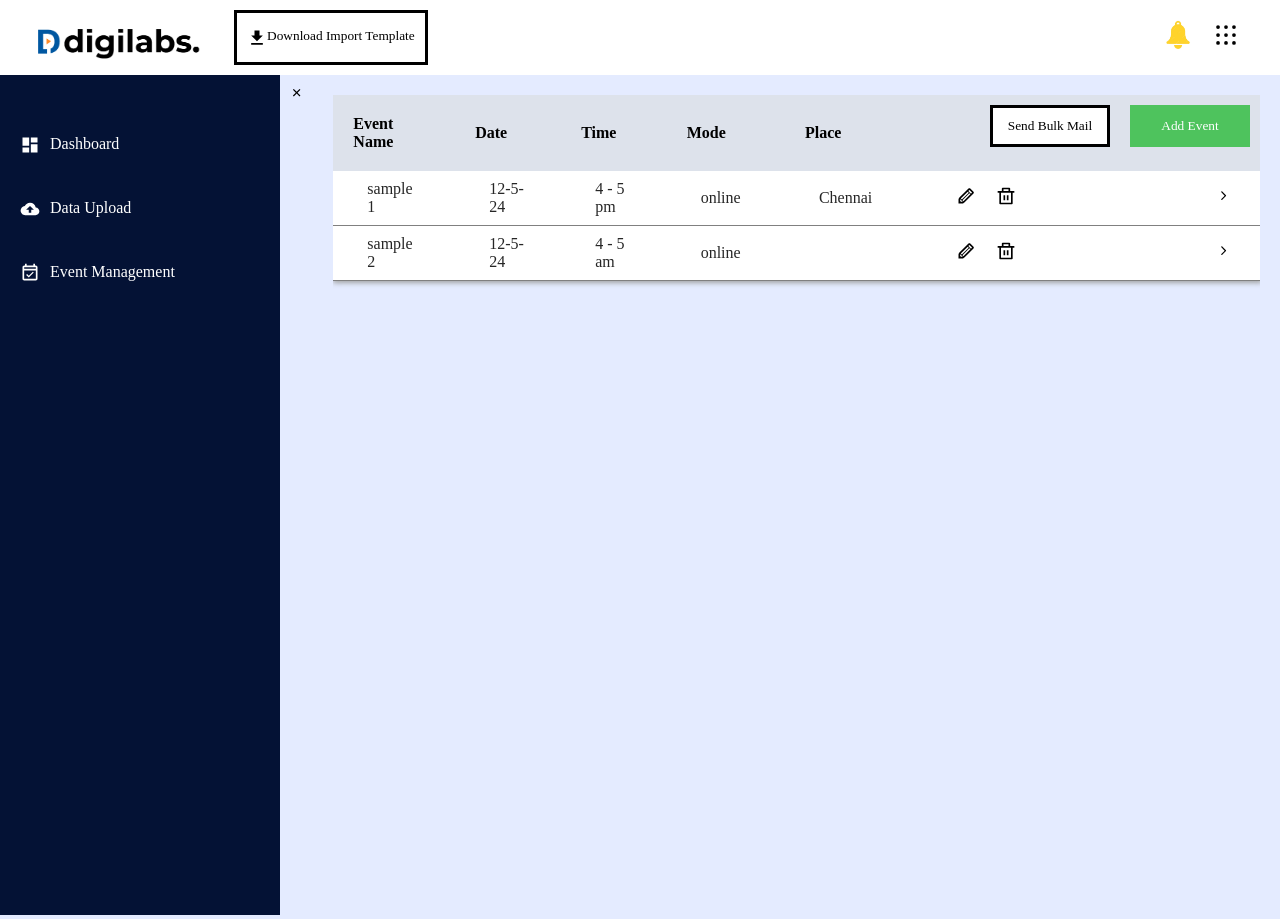
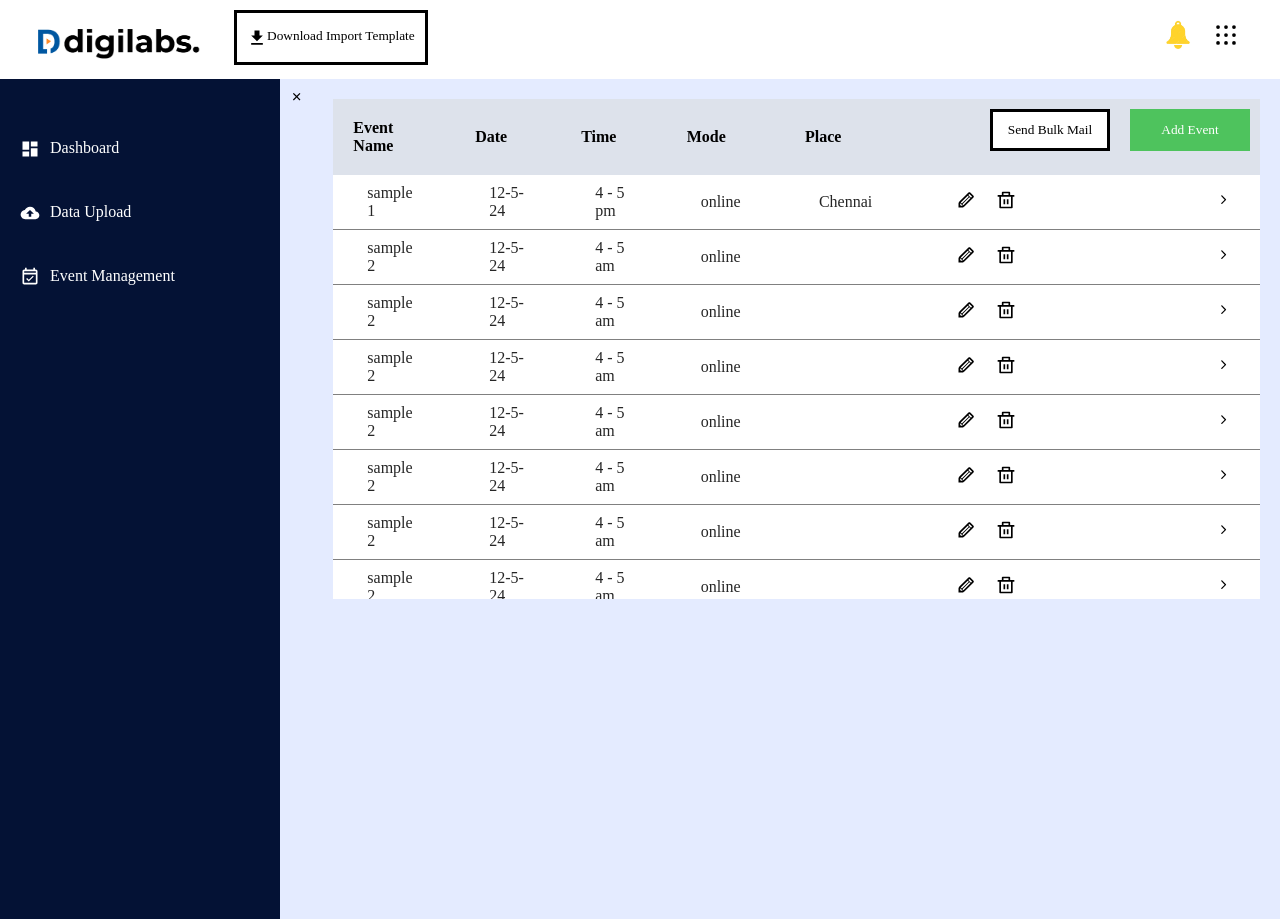
Before and after one commit to Mithileshkumaar/digilabs, a React (Create React App) app: page /eventmanagement in a window 1280 px wide. Built offline with nearby package versions, Linux system fonts and the light colour scheme; a web font is replaced by a local one.

Commit message:
styling done

```diff
--- a/public/index.html
+++ b/public/index.html
@@ -31,7 +31,7 @@
     -->
     <title>React App</title>
   </head>
-<body style='margin:0px; background-color:#E4EBFF; font-family:"Morandi Regular"'>
+<body style='margin:0px; background-color:#E4EBFF; font-family:"Morandi Regular"; overflow-y:hidden; overflow-x:hidden'>
 
     <div id="root"></div>
     <!--
--- a/src/components/css/navbar.css
+++ b/src/components/css/navbar.css
@@ -32,12 +32,11 @@ button {
 .menu {
       position: absolute;
       top: 60px;
-      bottom: 10;
-
       right: 50px;
       background-color: white;
       padding: 5px 1px;
       box-shadow: 1px 1px 1px 1px rgb(155, 154, 154);
+      z-index: 999;
 
 }
 
@@ -51,3 +50,8 @@ button {
 
       background-color: white;
 }
+
+
+.btn {
+      cursor: pointer;
+}
--- /dev/null
+++ b/src/components/css/pagination.css
@@ -0,0 +1,6 @@
+.pagination {
+      display: flex;
+      justify-content: space-between;
+
+      padding: 20px 40px 0px 40px;
+}
--- a/src/pages/css/college.css
+++ b/src/pages/css/college.css
@@ -24,6 +24,10 @@ tr {
       text-align: start;
 
 
+}
+
+.btn {
+      cursor: pointer
 }
 
 .heading {
--- a/src/pages/css/dataupload.css
+++ b/src/pages/css/dataupload.css
@@ -28,6 +28,10 @@ tr {
       padding: 20px;
 }
 
+.btn {
+      cursor: pointer;
+}
+
 .heading button {
       margin: 10px 10px;
 }
@@ -36,11 +40,20 @@ td {
       padding: 5px 34px;
 }
 
+.table-container {
+      max-height: 500px;
+
+      overflow-y: auto;
+
+}
+
 table {
       width: 100%;
       border-collapse: collapse;
       color: #262626;
       box-shadow: 1px 1px 5px 1px rgb(162, 163, 163);
+
+      /* Remove overflow-y from the table */
 }
 
 .modal {
--- a/src/pages/css/eventmanagement.css
+++ b/src/pages/css/eventmanagement.css
@@ -2,6 +2,7 @@
       display: flex;
       width: 100%;
       flex-wrap: wrap;
+
 }
 
 .eventmanagement-content {
@@ -27,6 +28,12 @@ th {
       padding: 0px 24px;
 }
 
+.table-container {
+      max-height: 500px;
+
+
+}
+
 table {
       width: 100%;
       border-collapse: collapse;
@@ -34,10 +41,15 @@ table {
       box-shadow: 1px 1px 5px 1px rgb(162, 163, 163);
 
 
+
 }
 
 td {
       background-color: #fff;
+}
+
+.btn {
+      cursor: pointer;
 }
 
 @media only screen and (max-width: 768px) {
--- a/src/pages/data_upload.jsx
+++ b/src/pages/data_upload.jsx
@@ -1,16 +1,17 @@
 import React, { useState } from 'react';
-import Navbar from '../components/navbar';
 import './css/dataupload.css';
 import { Link } from "react-router-dom";
-import Sidebar from '../components/sidebar';
 import { TiPencil } from "react-icons/ti";
-import { RiDeleteBinLine } from "react-icons/ri";
-import { IoIosArrowForward } from "react-icons/io";
-import { RiExpandUpDownFill } from "react-icons/ri";
-import Modal from "../components/modal";
-import { IoMdClose } from "react-icons/io";
+import { RiDeleteBinLine, RiExpandUpDownFill } from "react-icons/ri";
+import { IoIosArrowForward, IoMdClose } from "react-icons/io";
 import { GrMenu } from "react-icons/gr";
 import { IoCloseSharp } from "react-icons/io5";
+import Modal from "../components/modal";
+import Sidebar from '../components/sidebar';
+import Navbar from '../components/navbar';
+
+
+
 
 function DataUpload() {
       const [CollegeName, setCollegeName] = useState('');
@@ -51,14 +52,16 @@ function DataUpload() {
       const [tableContents, setTableContents] = useState([
             {
                   College: 'College 1',
-                  students: 11,
+                  students: 100,
                   import: 'Import File',
             },
             {
                   College: 'College 2',
                   students: 121,
                   import: 'Import File',
-            }
+            },
+
+
       ]);
 
       const handleClose = () => {
@@ -72,12 +75,11 @@ function DataUpload() {
             setStudents('');
       };
       const handleDelete = (index) => {
-            const updatedTablecontent = [...tableContents]
-            updatedTablecontent.splice(index, 1);
-            setTableContents(updatedTablecontent)
+            const updatedTableContent = [...tableContents];
+            updatedTableContent.splice(index, 1);
+            setTableContents(updatedTableContent);
+      };
 
-
-      }
       return (
             <div className="Dataupload">
                   <Navbar />
@@ -88,22 +90,22 @@ function DataUpload() {
                               </div>
 
                         )}
-                        <button className="toggle-button" onClick={toggleSidebar} style={{ textAlign: 'start', height: '40px', border: 'none', backgroundColor: '#E4EBFF' }} >
+                        <button className="toggle-button " onClick={toggleSidebar} style={{ textAlign: 'start', height: '40px', border: 'none', backgroundColor: '#E4EBFF' }} >
                               {isSidebarOpen ? <IoCloseSharp /> : <GrMenu />}
                         </button>
                         <div className='dataupload-content' style={{ paddingTop: '0px' }}>
 
-
+                              <div class="table-container">
                                     <table>
                                           <thead>
-                                          <tr className='heading'>
+                                                <tr className='heading' style={{ position: 'sticky', top: '0' }}>
                                                       <th style={{ display: 'flex', paddingTop: "20px", gap: "5px" }}> <span> <RiExpandUpDownFill style={{ paddingTop: "4px" }} /></span>College Name</th>
                                                       <th>Students</th>
                                                       <th></th>
                                                       <th></th>
                                                       <th style={{ textAlign: 'end', padding: "0px", display: 'flex', justifyContent: "flex-end" }}>
-                                                      <button style={{ width: "120px" }}>Send Bulk Mail</button>
-                                                      <button type="button" onClick={handleOpen} style={{ backgroundColor: '#4EC35D', color: 'white', border: 'none', width: "120px" }}>
+                                                            <button style={{ width: "120px" }} className='btn'>Send Bulk Mail</button>
+                                                            <button type="button" className='btn' onClick={handleOpen} style={{ backgroundColor: '#4EC35D', color: 'white', border: 'none', width: "120px" }}>
                                                                   Add College
                                                             </button>
                                                             <Modal isOpen={open}>
@@ -115,12 +117,33 @@ function DataUpload() {
                                                                               </div>
                                                                               <div style={{ padding: '0px 10px', display: 'flex', flexDirection: 'column' }}>
                                                                                     <h5 style={{ width: '100%', textAlign: "start", padding: '0px 30px' }}>College name</h5>
-                                                                              <input type="text" name="" id="collegeName" placeholder='Enter' style={{ border: 'solid gray', width: '400px', margin: '10px 30px' }} value={CollegeName} onChange={(e) => setCollegeName(e.target.value)} />
-                                                                              <input type="number" name="" id="students" placeholder='Enter' style={{ border: 'solid gray', width: '400px', margin: '10px 30px' }} value={Students} onChange={(e) => setStudents(e.target.value)} />
-                                                                              {Error && <p style={{ color: 'black', textAlign: 'center' }}>{Error}</p>}
+                                                                                    <input type="text"
+                                                                                          name="" id="collegeName"
+                                                                                          placeholder='Enter'
+                                                                                          style={{ border: 'solid gray', width: '400px', margin: '10px 30px' }}
+                                                                                          value={CollegeName}
+                                                                                          onChange={(e) => setCollegeName(e.target.value)} />
+
+                                                                                    <input type="number"
+                                                                                          name="" id="students"
+                                                                                          placeholder='Enter'
+                                                                                          style={{ border: 'solid gray', width: '400px', margin: '10px 30px' }}
+                                                                                          value={Students}
+                                                                                          onChange={(e) => setStudents(e.target.value)} />
+
+                                                                                    {Error &&
+                                                                                          <p style={{ color: 'black', textAlign: 'center' }}>
+                                                                                                {Error}
+                                                                                          </p>
+                                                                                    }
+
                                                                                     <div style={{ textAlign: 'center', padding: '15px 10px 0px 10px' }}>
-                                                                                    <button style={{ border: 'solid gray', width: "80px" }} onClick={handleClose}>Cancel</button>
-                                                                                    <button style={{ backgroundColor: '#374260', color: 'white', border: 'none', width: "80px" }} onClick={handleSaveCollege}> Save</button>
+                                                                                          <button style={{ border: 'solid gray', width: "80px" }} onClick={handleClose}>
+                                                                                                Cancel
+                                                                                          </button>
+                                                                                          <button style={{ backgroundColor: '#374260', color: 'white', border: 'none', width: "80px" }} onClick={handleSaveCollege}>
+                                                                                                Save
+                                                                                          </button>
                                                                                     </div>
                                                                               </div>
                                                                         </div>
@@ -134,19 +157,24 @@ function DataUpload() {
                                                       <React.Fragment key={index}>
                                                             <tr style={{ borderBottom: " 0.1px solid gray" }}>
                                                                   <td>{item.College}</td>
-                                                            <td><span style={{ border: '0.1px solid gray', borderRadius: "50%", width: ' 30px', padding: '5px 10px ', color: '#66A1EC' }}>{item.students}</span></td>
-                                                            <td><button style={{ padding: '7px 15px' }}>{item.import}</button></td>
+                                                                  <td>
+                                                                        <span style={{ border: '1px solid gray', borderRadius: '50%', fontSize: '15px', color: '#418AE8', width: '30px', height: '30px', display: 'inline-flex', justifyContent: 'center', alignItems: 'center' }}>
+                                                                              {item.students}
+                                                                        </span>
+                                                                  </td>
+
+                                                                  <td><button style={{ padding: '7px 15px' }} className='btn'>{item.import}</button></td>
                                                                   <td>
                                                                         <button style={{ border: 'none' }}>
-                                                                        <TiPencil style={{ fontSize: '20px' }} />
+                                                                              <TiPencil style={{ fontSize: '20px' }} className='btn' />
                                                                         </button>
                                                                         <button style={{ border: 'none' }} onClick={handleDelete}>
-                                                                        <RiDeleteBinLine style={{ fontSize: '20px' }} />
+                                                                              <RiDeleteBinLine style={{ fontSize: '20px' }} className='btn' />
                                                                         </button>
                                                                   </td>
                                                                   <td style={{ textAlign: 'end', paddingRight: "20px" }}>
                                                                         <Link to="/college">  <button style={{ border: 'none' }}>
-                                                                        <IoIosArrowForward />
+                                                                              <IoIosArrowForward className='btn' />
                                                                         </button>
                                                                         </Link>
                                                                   </td>
@@ -155,6 +183,7 @@ function DataUpload() {
                                                 ))}
                                           </tbody>
                                     </table>
+                              </div >
                         </div>
                   </div>
             </div>
--- a/src/pages/event_management.jsx
+++ b/src/pages/event_management.jsx
@@ -27,6 +27,94 @@ function EventManagement() {
                   time: '4 - 5 pm',
                   mode: 'online',
                   place: 'Chennai',
+            },
+            {
+                  EventName: 'sample 2',
+                  date: '12-5-24',
+                  time: '4 - 5 am',
+                  mode: 'online',
+                  place: '',
+                  btn: 'btn'
+            },
+            {
+                  EventName: 'sample 2',
+                  date: '12-5-24',
+                  time: '4 - 5 am',
+                  mode: 'online',
+                  place: '',
+                  btn: 'btn'
+            },
+            {
+                  EventName: 'sample 2',
+                  date: '12-5-24',
+                  time: '4 - 5 am',
+                  mode: 'online',
+                  place: '',
+                  btn: 'btn'
+            },
+            {
+                  EventName: 'sample 2',
+                  date: '12-5-24',
+                  time: '4 - 5 am',
+                  mode: 'online',
+                  place: '',
+                  btn: 'btn'
+            },
+            {
+                  EventName: 'sample 2',
+                  date: '12-5-24',
+                  time: '4 - 5 am',
+                  mode: 'online',
+                  place: '',
+                  btn: 'btn'
+            },
+            {
+                  EventName: 'sample 2',
+                  date: '12-5-24',
+                  time: '4 - 5 am',
+                  mode: 'online',
+                  place: '',
+                  btn: 'btn'
+            },
+            {
+                  EventName: 'sample 2',
+                  date: '12-5-24',
+                  time: '4 - 5 am',
+                  mode: 'online',
+                  place: '',
+                  btn: 'btn'
+            },
+            {
+                  EventName: 'sample 2',
+                  date: '12-5-24',
+                  time: '4 - 5 am',
+                  mode: 'online',
+                  place: '',
+                  btn: 'btn'
+            },
+            {
+                  EventName: 'sample 2',
+                  date: '12-5-24',
+                  time: '4 - 5 am',
+                  mode: 'online',
+                  place: '',
+                  btn: 'btn'
+            },
+            {
+                  EventName: 'sample 2',
+                  date: '12-5-24',
+                  time: '4 - 5 am',
+                  mode: 'online',
+                  place: '',
+                  btn: 'btn'
+            },
+            {
+                  EventName: 'sample 2',
+                  date: '12-5-24',
+                  time: '4 - 5 am',
+                  mode: 'online',
+                  place: '',
+                  btn: 'btn'
             },
             {
                   EventName: 'sample 2',
@@ -73,6 +161,8 @@ function EventManagement() {
             }
             if (!place.trim()) {
                   setError("Please enter the place");
+                  setPlace('-')
+
                   return false;
             }
             return true;
@@ -157,10 +247,10 @@ function EventManagement() {
                         </button>
                         <div className='eventmanagement-content' style={{ paddingTop: '0px' }}
                         >
-
+                              <div className='table-container'>
                                     <table>
                                           <thead>
-                                          <tr className='heading'>
+                                                <tr className='heading' style={{ position: 'sticky', top: '0' }}>
                                                       <th>Event Name</th>
                                                       <th>Date</th>
                                                       <th>Time</th>
@@ -168,8 +258,8 @@ function EventManagement() {
                                                       <th>Place</th>
                                                       <th></th>
                                                       <th style={{ textAlign: 'end', padding: "0px 0px", display: 'flex', justifyContent: "flex-end" }}>
-                                                      <button style={{ width: "120px" }}>Send Bulk Mail</button>
-                                                      <button type="button" onClick={handleOpen} style={{ backgroundColor: '#4EC35D', color: 'white', border: 'none', width: "120px" }}>Add Event</button>
+                                                            <button style={{ width: "120px" }} className='btn'>Send Bulk Mail</button>
+                                                            <button type="button" className='btn' onClick={handleOpen} style={{ backgroundColor: '#4EC35D', color: 'white', border: 'none', width: "120px" }}>Add Event</button>
                                                             <Modal isOpen={open} >
                                                                   <>
                                                                         <div className='modal'>
@@ -242,20 +332,21 @@ function EventManagement() {
                                                                         <button style={{ border: 'none' }}
                                                                         // onClick={() => handleEdit(index)}
                                                                         >
-                                                                        <TiPencil style={{ fontSize: '20px' }} />
+                                                                              <TiPencil style={{ fontSize: '20px' }} className='btn' />
                                                                         </button>
                                                                         <button style={{ border: 'none' }} onClick={() => handleDelete(index)}>
-                                                                        <RiDeleteBinLine style={{ fontSize: '20px' }} />
+                                                                              <RiDeleteBinLine style={{ fontSize: '20px' }} className='btn' />
                                                                         </button>
                                                                   </td>
                                                                   <td style={{ textAlign: 'end', paddingRight: "20px", }}>
-                                                                  <button style={{ border: 'none' }}><IoIosArrowForward /></button>
+                                                                        <button style={{ border: 'none' }}><IoIosArrowForward className='btn' /></button>
                                                                   </td>
                                                             </tr>
                                                       </React.Fragment>
                                                 ))}
                                           </tbody>
                                     </table>
+                              </div>
                               <div className='pagination'>
 
                               </div>
```
Also changed, not shown: src/components/navbar.jsx (+7 -5 lines), src/pages/colleges.jsx (+110 -10 lines), src/components/pagination.jsx (added). Lines whose indentation alone changed are shown as unchanged.
